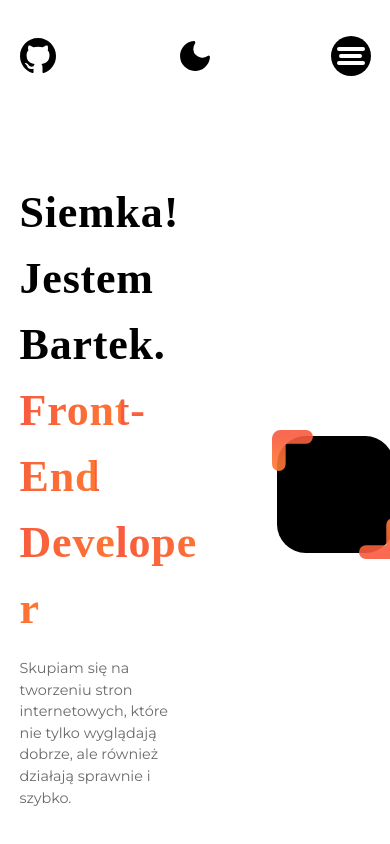
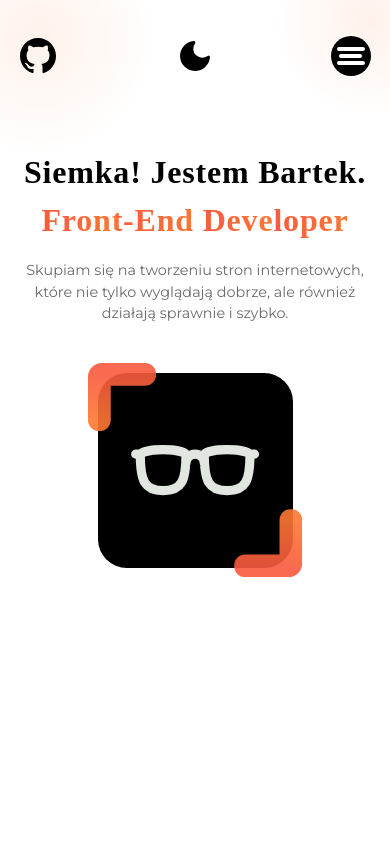
Before and after one commit to Pawlaczenko/Pawlaczenko.github.io, a React (Vite) app: page / in a window 390 px wide. Shown: the top 844 px of the page. Built offline with nearby package versions, Linux system fonts and the light colour scheme; a web font is replaced by a local one.

Commit message:
Add background do App component. Make Heading and {aragraph components responsive. Add Corners position customization to BlackBox component. Make HeroSection responsive.

```diff
--- a/src/App.tsx
+++ b/src/App.tsx
@@ -7,6 +7,8 @@ import HomePage from "./pages/HomePage"
 import GlobalStyles from "./styles/globalStyles";
 import { useTheme } from './hooks/useTheme';
 import { ThemeContext } from "./context/ThemeContext";
+import styled from 'styled-components';
+import orb from './assets/back-orb.svg';
 
 function App() {
   const [theme, themeName, toggleTheme] = useTheme("light");
@@ -14,7 +16,7 @@ function App() {
   return (
     <ThemeProvider theme={theme}>
       <ThemeContext.Provider value={{themeName, toggleTheme}}>
-        <div className="App">
+        <StyledAppWrapper>
           <GlobalStyles />
           <BrowserRouter>
             <Header />
@@ -23,10 +25,16 @@ function App() {
             </Routes>
             <Footer />
           </BrowserRouter>
-        </div>
+        </StyledAppWrapper>
       </ThemeContext.Provider>
     </ThemeProvider>
   )
 }
 
+const StyledAppWrapper = styled.div`
+  background:
+    url(${orb}) top -20vw left -20vw / 60vw no-repeat,
+    url(${orb}) top -20vw right -20vw / 50vw no-repeat;
+`;
+
 export default App
--- a/src/components/BlackBox/BlackBox.tsx
+++ b/src/components/BlackBox/BlackBox.tsx
@@ -7,20 +7,24 @@ import { CornerPositions } from './Corner';
 
 interface IBlackBoxProps {
     big?: boolean,
+    corners: Array<CornerPositions>,
+    children: React.ReactNode
 }
 
-const BlackBox : FC<IBlackBoxProps> = ({big}) => {
+const BlackBox : FC<IBlackBoxProps> = ({big, corners,children}) => {
   return (
     <StyledBox big={big}>
-        <Corner big={big} position={CornerPositions.BottomRight} />
-        <Corner big={big} position={CornerPositions.TopLeft} />
+        {
+          corners.map(corner => <Corner big={big} position={corner} />)
+        }
+        {children}
     </StyledBox>
   )
 }
 
 const StyledBox = styled(motion.figure)<{big?: boolean}>`
     --box-size: ${(props) => props.big ? "50rem" : "20.8rem"};
-    --min-box-size: 30vw;
+    --min-box-size: 50vw;
 
     background-color: ${({theme}) => theme.box};
     color: ${({theme}) => theme.accents};
@@ -29,7 +33,14 @@ const StyledBox = styled(motion.figure)<{big?: boolean}>`
     width: min(var(--min-box-size), var(--box-size));
     height: min(var(--min-box-size),var(--box-size));
     position: relative;
+
     ${flexCenter};
+
+    & > svg {
+      --icon-size: 75%;
+      width: var(--icon-size);
+      height: var(--icon-size);
+    }
 `;
 
 export default BlackBox
--- a/src/components/Heading/Heading.tsx
+++ b/src/components/Heading/Heading.tsx
@@ -2,6 +2,7 @@ import { motion } from 'framer-motion';
 import React from 'react'
 import { FC } from 'react';
 import styled from 'styled-components';
+import { BREAKPOINTS } from '../../styles/variables';
 
 interface IHeadingProps {
     children: React.ReactNode
@@ -26,6 +27,10 @@ export const StyledHeading = styled(motion.h1)<{primary?: boolean}>`
       -webkit-background-clip: text;
       color: transparent;
     }
+
+    @media only screen and (${BREAKPOINTS.large}) {
+      text-align: center;
+    }
 `;
 
 export default Heading
--- a/src/components/Paragraph/Paragraph.tsx
+++ b/src/components/Paragraph/Paragraph.tsx
@@ -1,8 +1,13 @@
 import styled from "styled-components";
+import { BREAKPOINTS } from "../../styles/variables";
 
 const Paragraph = styled.p<{grey?: boolean}>`
     font-size: var(--fs-paragraph);
     color: ${(props) => props.grey ? props.theme.paragraph : props.theme.text};
+
+    @media only screen and (${BREAKPOINTS.large}) {
+        text-align: center;
+    }
 `
 
 export default Paragraph;
--- a/src/layout/HeroSection/HeroSection.tsx
+++ b/src/layout/HeroSection/HeroSection.tsx
@@ -1,9 +1,12 @@
 import { FC } from 'react'
 import styled from 'styled-components';
 import BlackBox from '../../components/BlackBox/BlackBox';
+import { CornerPositions } from '../../components/BlackBox/Corner';
 import Heading from '../../components/Heading/Heading';
 import Paragraph from '../../components/Paragraph/Paragraph';
 import StyledSection from '../Section/Section';
+import { IoGlassesOutline } from "react-icons/io5";
+import { BREAKPOINTS } from '../../styles/variables';
 
 const HeroSection : FC = () => {
   return (
@@ -14,7 +17,9 @@ const HeroSection : FC = () => {
             <Paragraph grey>Skupiam się na tworzeniu stron internetowych, które nie tylko wyglądają dobrze, ale również działają sprawnie i szybko.</Paragraph>
         </StyledColumn>
         <StyledColumn end>
-            <BlackBox big />
+            <BlackBox big corners={[CornerPositions.TopLeft, CornerPositions.BottomRight]}>
+              <IoGlassesOutline />
+            </BlackBox>
         </StyledColumn>
       </StyledHeroSection>
     </Wrapper>
@@ -23,6 +28,10 @@ const HeroSection : FC = () => {
 
 const Wrapper = styled(StyledSection)`
   padding: 8.5rem 0;
+
+  @media only screen and (${BREAKPOINTS.phone}) {
+    padding: 4.5rem 0;
+  }
 `;
 
 const StyledHeroSection = styled.div`
@@ -31,6 +40,11 @@ const StyledHeroSection = styled.div`
   align-items: center;
   justify-items: center;
   gap: 3rem;
+
+  @media only screen and (${BREAKPOINTS.large}) {
+    grid-template-columns: 100%;
+    gap: 6rem;
+  }
 `;
 
 const StyledColumn = styled.div<{end?: boolean}>`
@@ -44,6 +58,14 @@ const StyledColumn = styled.div<{end?: boolean}>`
   & > ${Paragraph} {
     margin-top: 2rem;
     width: 80%;
+
+    @media only screen and (${BREAKPOINTS.phone}) {
+      width: 100%;
+    }
+  }
+
+  @media only screen and (${BREAKPOINTS.large}) {
+    align-items: center;
   }
 `;
 
--- a/src/styles/variables.tsx
+++ b/src/styles/variables.tsx
@@ -1,4 +1,11 @@
 import { css } from "styled-components";
+
+export const BREAKPOINTS = {
+    large: "max-width:980px",
+    navigation: "max-width:800px",
+    phone: "max-width:650px",
+    remToggle: "max-width:93.75em"
+}
 
 export const variables = css`
     html {
@@ -30,10 +37,9 @@ export const variables = css`
 
         // SPACES
         --website-width: 120rem;
+
+        @media only screen and (${BREAKPOINTS.large}) {
+            --fs-heading: 4rem;
+        }
     }
 `;
-
-export const BREAKPOINTS = {
-    navigation: "max-width:800px",
-    remToggle: "max-width:93.75em"
-}
```
Also changed, not shown: src/assets/back-orb.svg (added).
